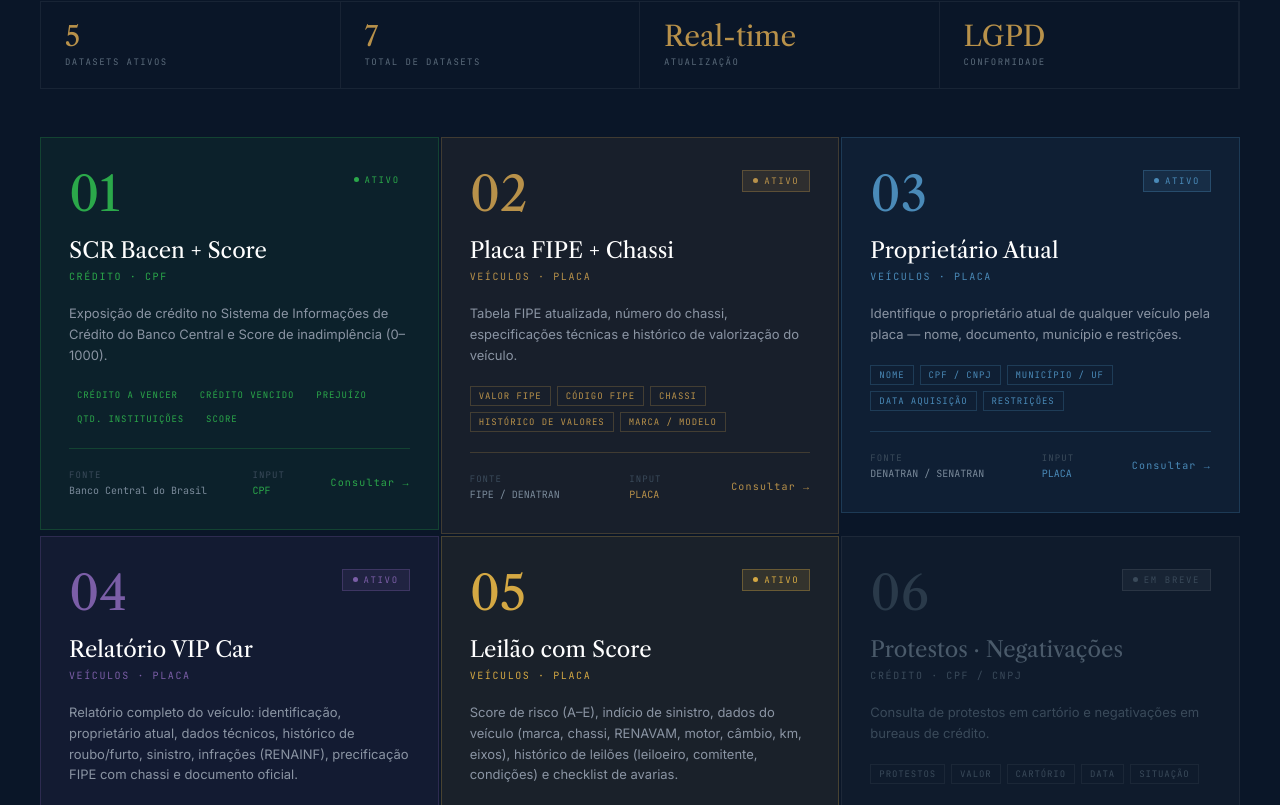
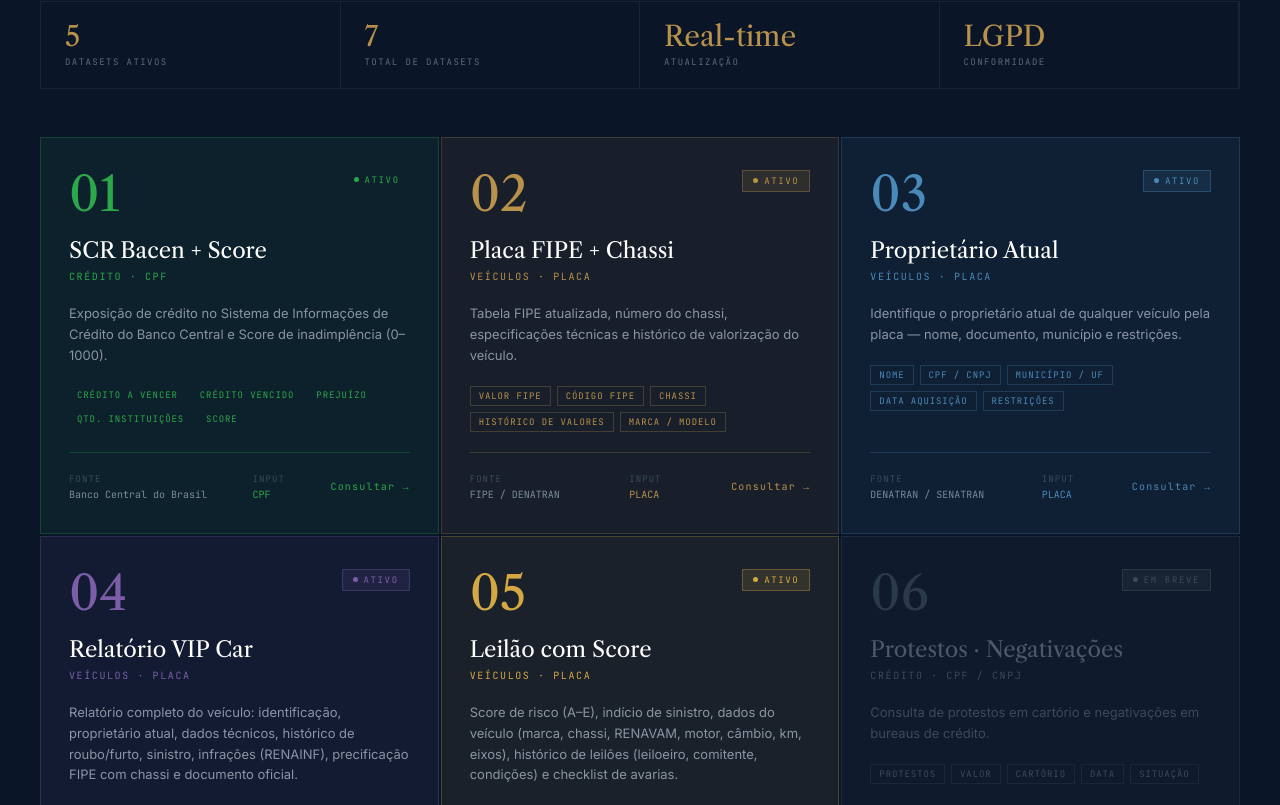
Before and after one commit to ctoutbank/snc-site, a Next.js app: page /busca in a window 1280 px wide. Shown: the part 695-1500 px from the top of the page. Built offline with nearby package versions, Linux system fonts and the light colour scheme.

Commit message:
fix: cards do hub /busca com altura igual (height:100% + flex stretch)

```diff
--- a/src/components/dataset-card.tsx
+++ b/src/components/dataset-card.tsx
@@ -39,6 +39,7 @@ export function DatasetCard({
         background: ativo ? corBg : "rgba(255,255,255,0.02)",
         border: `1px solid ${ativo ? corBorder : "rgba(255,255,255,0.06)"}`,
         padding: "32px 28px",
+        height: "100%",
         display: "flex",
         flexDirection: "column",
         gap: 0,
@@ -125,5 +126,5 @@ export function DatasetCard({
     </div>
   );
 
-  return ativo ? <Link href={href} style={{ textDecoration: "none", display: "block" }}>{inner}</Link> : inner;
+  return ativo ? <Link href={href} style={{ textDecoration: "none", display: "flex", height: "100%" }}>{inner}</Link> : inner;
 }
```
